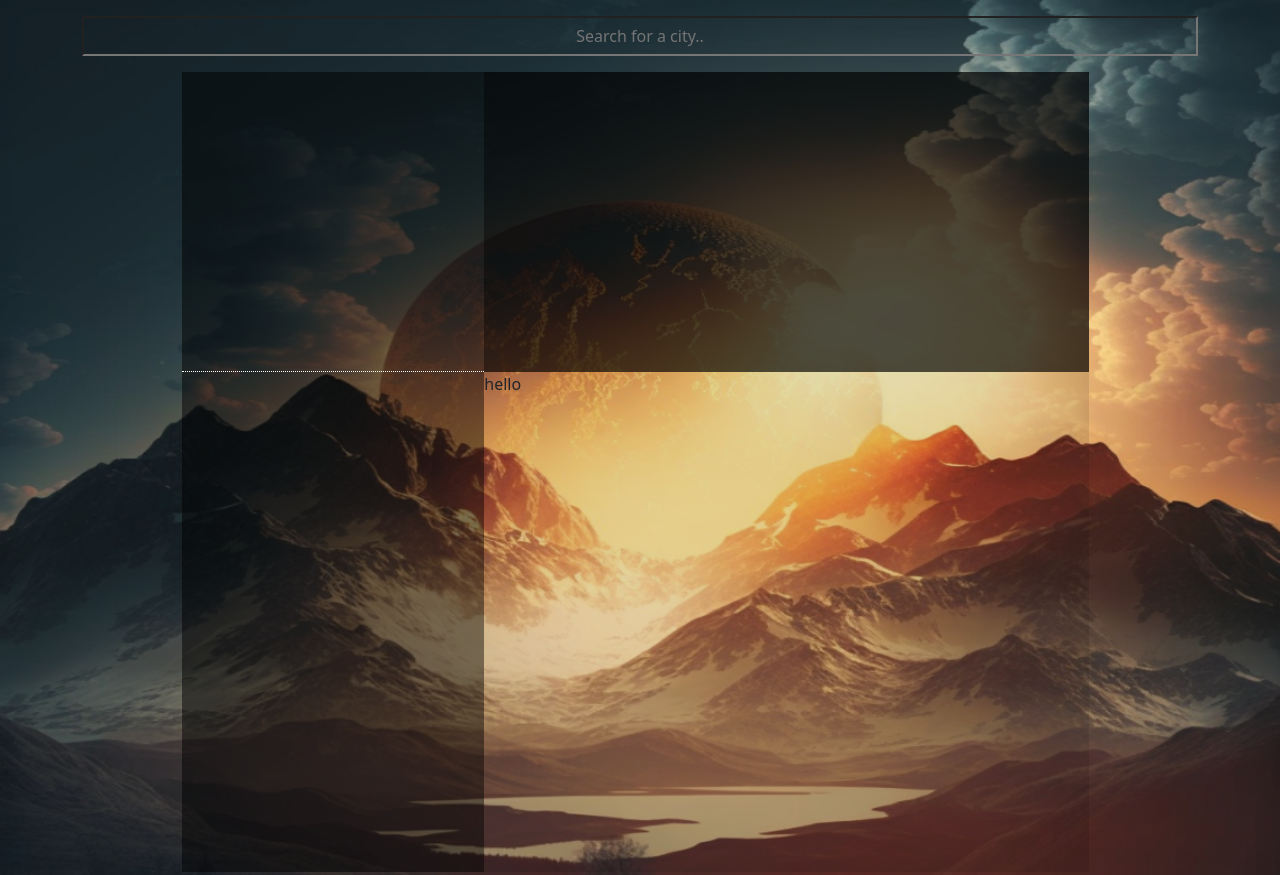
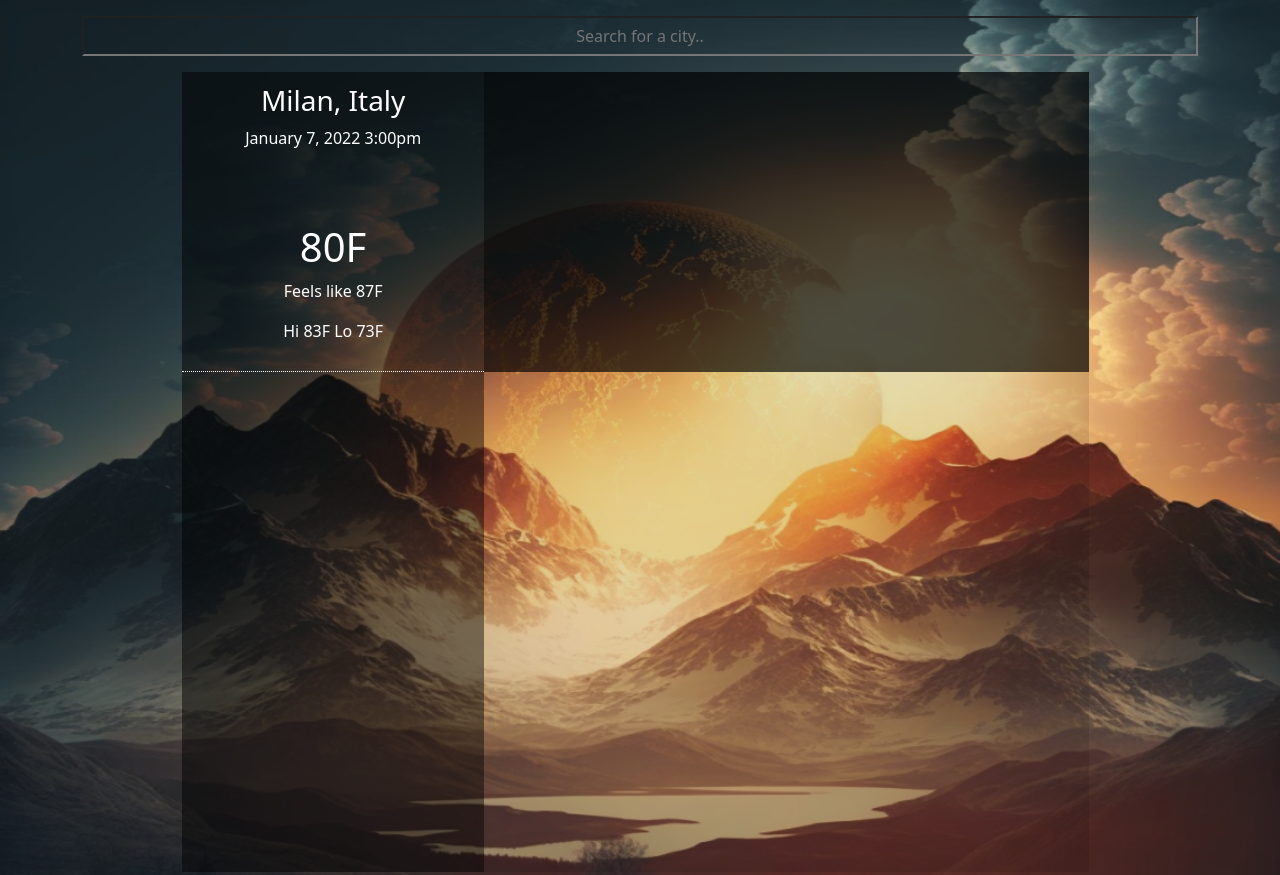
Before and after one commit to ChrisLefrancois/weather-api, a plain HTML site: page index.html in a window 1280 px wide. Shown: the top 875 px of the page. Drawn offline with nearby package versions, Linux system fonts and the light colour scheme.

Commit message:
working on the front end

```diff
--- a/css/styles.css
+++ b/css/styles.css
@@ -35,6 +35,10 @@ body, html {
   grid-template-rows: 300px 500px;
 }
 
+.box {
+  color: white;
+}
+
 .box1 {
   background-color: rgba(0,0,0,0.5);
   border-bottom: 1px dotted white;
@@ -46,8 +50,21 @@ body, html {
 
 .box3 {
   background-color: rgba(0,0,0,0.5);
+  display: grid;
+  grid-template-rows: 50% 50%;
 }
 
 .box4 {
   background-color: rgba(0,0,0,0.1);
 }
+
+.city {
+  height: 100%;
+  text-align: center;
+  padding-top: 12px;
+  padding-bottom: 12px;
+  display: flex;
+  flex-direction: column;
+  justify-content: space-between;
+
+}
--- a/index.html
+++ b/index.html
@@ -10,10 +10,26 @@
          <input type="text" id="myInput" placeholder="Search for a city..">
 
          <div class="myGrid">
-          <div class="box box1"></div>
+          <div class="box box1">
+            <div class="city">
+              <div>
+                <h3 id="city">Milan, Italy</h3>
+                <p id="date">January 7, 2022 3:00pm</p>
+              </div>
+              <div>
+                <h1 id="far">80F</h1>
+                <p id="feels">Feels like 87F</p>
+                <p id="hilo">Hi 83F Lo 73F</p>
+              </div>
+            </div>
+          </div>
           <div class="box box2"></div>
-          <div class="box box3"></div>
-          <div class="box box4">hello</div>
+          <div class="box box3">
+            <div></div>
+            <div class="">
+            </div>
+          </div>
+          <div class="box box4"></div>
          </div>
       </div>
     </div>
```
